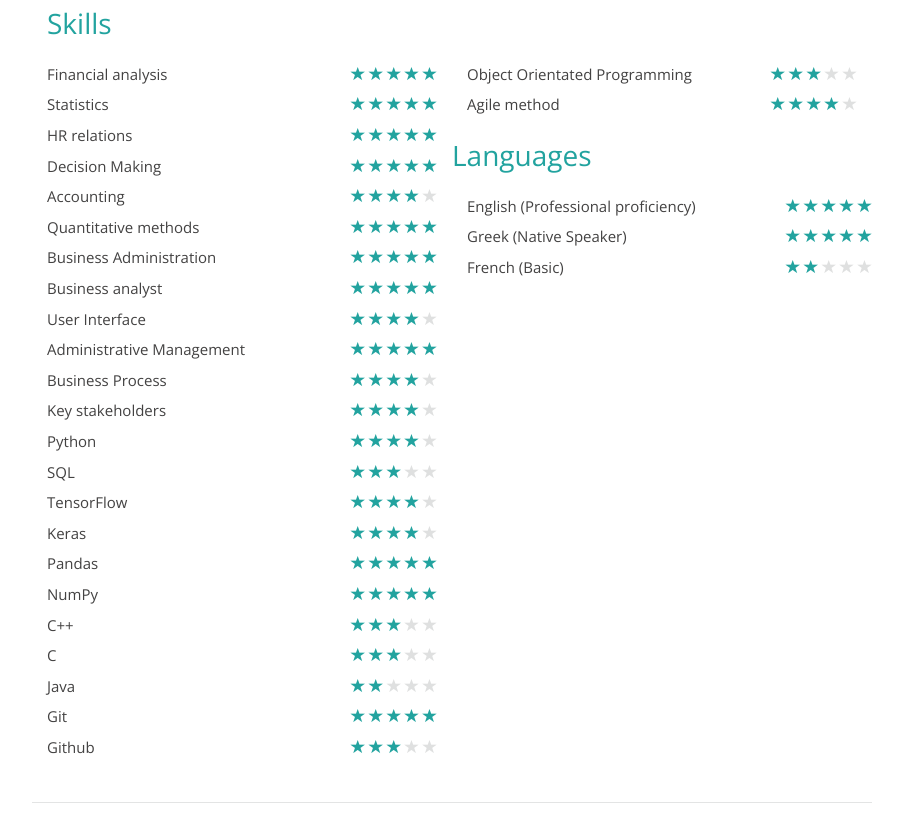
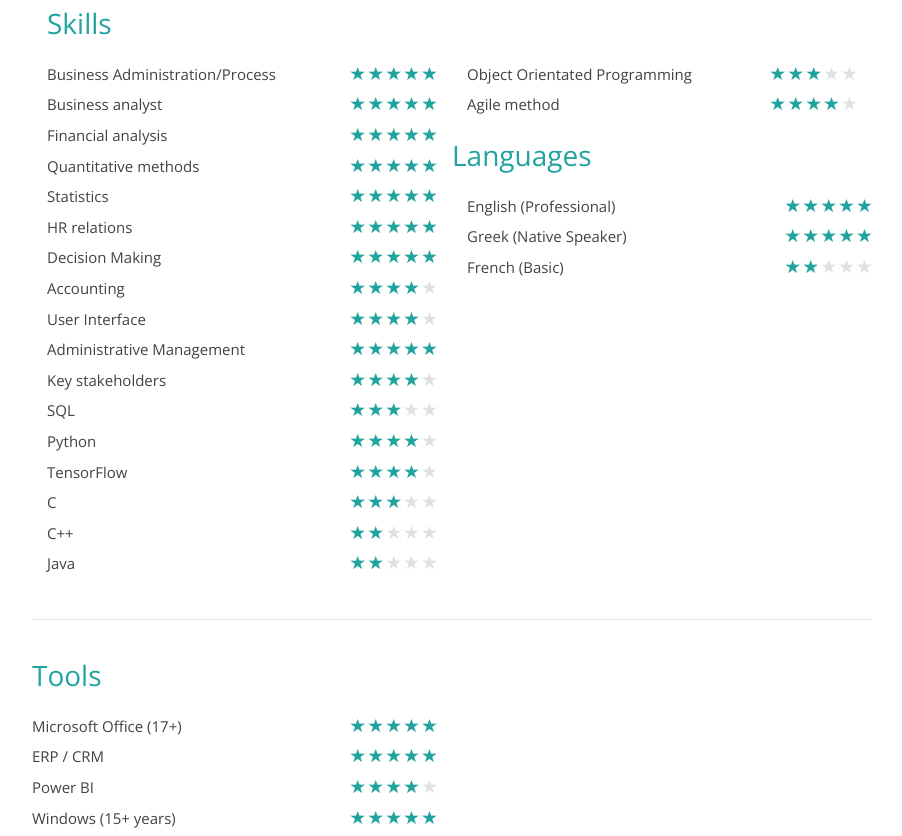
Before and after one commit to theofanisko/TheofanisKotsis.github.io, a plain HTML site: page index.html in a window 1280 px wide. Shown: the part 4220-5056 px from the top of the page, without its empty margins (188-1090 px from the left). Drawn offline with nearby package versions, Linux system fonts and the light colour scheme.

Commit message:
commit OOP

```diff
--- a/index.html
+++ b/index.html
@@ -383,9 +383,40 @@ Stock price predictions with neural networks (LSTM), using Keras and TensorFlow.
             <div class="col-md-6">
                 <ul class="no-bullets">
 
+                    <li>
+                        <span class="ability-title">Business Administration/Process</span>
+                        <span class="ability-score">
+					<span class="glyphicon glyphicon-star filled"></span>
+					<span class="glyphicon glyphicon-star filled"></span>
+					<span class="glyphicon glyphicon-star filled"></span>
+					<span class="glyphicon glyphicon-star filled"></span>
+					<span class="glyphicon glyphicon-star filled"></span>
+				</span>
+                    </li>
 
                     <li>
+                        <span class="ability-title">Business analyst</span>
+                        <span class="ability-score">
+					<span class="glyphicon glyphicon-star filled"></span>
+					<span class="glyphicon glyphicon-star filled"></span>
+					<span class="glyphicon glyphicon-star filled"></span>
+					<span class="glyphicon glyphicon-star filled"></span>
+					<span class="glyphicon glyphicon-star filled"></span>
+				</span>
+                    </li>
+                    <li>
                         <span class="ability-title">Financial analysis</span>
+                        <span class="ability-score">
+					<span class="glyphicon glyphicon-star filled"></span>
+					<span class="glyphicon glyphicon-star filled"></span>
+					<span class="glyphicon glyphicon-star filled"></span>
+					<span class="glyphicon glyphicon-star filled"></span>
+					<span class="glyphicon glyphicon-star filled"></span>
+				</span>
+                    </li>
+
+                    <li>
+                        <span class="ability-title">Quantitative methods</span>
                         <span class="ability-score">
 					<span class="glyphicon glyphicon-star filled"></span>
 					<span class="glyphicon glyphicon-star filled"></span>
@@ -441,39 +472,6 @@ Stock price predictions with neural networks (LSTM), using Keras and TensorFlow.
                     </li>
 
                     <li>
-                        <span class="ability-title">Quantitative methods</span>
-                        <span class="ability-score">
-					<span class="glyphicon glyphicon-star filled"></span>
-					<span class="glyphicon glyphicon-star filled"></span>
-					<span class="glyphicon glyphicon-star filled"></span>
-					<span class="glyphicon glyphicon-star filled"></span>
-					<span class="glyphicon glyphicon-star filled"></span>
-				</span>
-                    </li>
-
-                    <li>
-                        <span class="ability-title">Business Administration</span>
-                        <span class="ability-score">
-					<span class="glyphicon glyphicon-star filled"></span>
-					<span class="glyphicon glyphicon-star filled"></span>
-					<span class="glyphicon glyphicon-star filled"></span>
-					<span class="glyphicon glyphicon-star filled"></span>
-					<span class="glyphicon glyphicon-star filled"></span>
-				</span>
-                    </li>
-
-                    <li>
-                        <span class="ability-title">Business analyst</span>
-                        <span class="ability-score">
-					<span class="glyphicon glyphicon-star filled"></span>
-					<span class="glyphicon glyphicon-star filled"></span>
-					<span class="glyphicon glyphicon-star filled"></span>
-					<span class="glyphicon glyphicon-star filled"></span>
-					<span class="glyphicon glyphicon-star filled"></span>
-				</span>
-                    </li>
-
-                    <li>
                         <span class="ability-title">User Interface</span>
                         <span class="ability-score">
 					<span class="glyphicon glyphicon-star filled"></span>
@@ -496,19 +494,6 @@ Stock price predictions with neural networks (LSTM), using Keras and TensorFlow.
                     </li>
 
                     <li>
-                        <span class="ability-title">Business Process</span>
-                        <span class="ability-score">
-
-
-					<span class="glyphicon glyphicon-star filled"></span>
-					<span class="glyphicon glyphicon-star filled"></span>
-					<span class="glyphicon glyphicon-star filled"></span>
-					<span class="glyphicon glyphicon-star filled"></span>
-					<span class="glyphicon glyphicon-star"></span>
-				</span>
-                    </li>
-
-                    <li>
                         <span class="ability-title">Key stakeholders</span>
                         <span class="ability-score">
 					<span class="glyphicon glyphicon-star filled"></span>
@@ -519,6 +504,20 @@ Stock price predictions with neural networks (LSTM), using Keras and TensorFlow.
 				</span>
                     </li>
 
+                    <li>
+                        <span class="ability-title">SQL</span>
+                        <span class="ability-score">
+
+
+					<span class="glyphicon glyphicon-star filled"></span>
+					<span class="glyphicon glyphicon-star filled"></span>
+					<span class="glyphicon glyphicon-star filled"></span>
+					<span class="glyphicon glyphicon-star "></span>
+					<span class="glyphicon glyphicon-star "></span>
+
+
+				</span>
+                    </li>
 
                     <li>
                         <span class="ability-title">Python</span>
@@ -526,47 +525,13 @@ Stock price predictions with neural networks (LSTM), using Keras and TensorFlow.
 
 
 					<span class="glyphicon glyphicon-star filled"></span>
-
-
 					<span class="glyphicon glyphicon-star filled"></span>
-
-
 					<span class="glyphicon glyphicon-star filled"></span>
-
-
 					<span class="glyphicon glyphicon-star filled"></span>
-
-
-					<span class="glyphicon glyphicon-star"></span>
-
+					<span class="glyphicon glyphicon-star "></span>
 
 				</span>
                     </li>
-
-
-                    <li>
-                        <span class="ability-title">SQL</span>
-                        <span class="ability-score">
-
-
-					<span class="glyphicon glyphicon-star filled"></span>
-
-
-					<span class="glyphicon glyphicon-star filled"></span>
-
-
-					<span class="glyphicon glyphicon-star filled"></span>
-
-
-					<span class="glyphicon glyphicon-star "></span>
-
-
-					<span class="glyphicon glyphicon-star "></span>
-
-
-				</span>
-                    </li>
-
 
                     <li>
                         <span class="ability-title">TensorFlow</span>
@@ -574,110 +539,14 @@ Stock price predictions with neural networks (LSTM), using Keras and TensorFlow.
 
 
 					<span class="glyphicon glyphicon-star filled"></span>
-
-
 					<span class="glyphicon glyphicon-star filled"></span>
-
-
 					<span class="glyphicon glyphicon-star filled"></span>
-
-
 					<span class="glyphicon glyphicon-star filled"></span>
-
-
 					<span class="glyphicon glyphicon-star "></span>
 
 
 				</span>
                     </li>
-
-
-                    <li>
-                        <span class="ability-title"> Keras</span>
-                        <span class="ability-score">
-
-
-					<span class="glyphicon glyphicon-star filled"></span>
-
-
-					<span class="glyphicon glyphicon-star filled"></span>
-
-
-					<span class="glyphicon glyphicon-star filled"></span>
-
-
-					<span class="glyphicon glyphicon-star filled"></span>
-
-
-					<span class="glyphicon glyphicon-star "></span>
-
-
-				</span>
-                    </li>
-
-
-                    <li>
-                        <span class="ability-title">Pandas</span>
-                        <span class="ability-score">
-
-
-					<span class="glyphicon glyphicon-star filled"></span>
-					<span class="glyphicon glyphicon-star filled"></span>
-					<span class="glyphicon glyphicon-star filled"></span>
-					<span class="glyphicon glyphicon-star filled"></span>
-					<span class="glyphicon glyphicon-star filled"></span>
-
-
-				</span>
-                    </li>
-
-
-                    <li>
-                        <span class="ability-title">NumPy</span>
-                        <span class="ability-score">
-
-
-					<span class="glyphicon glyphicon-star filled"></span>
-
-
-					<span class="glyphicon glyphicon-star filled"></span>
-
-
-					<span class="glyphicon glyphicon-star filled"></span>
-
-
-					<span class="glyphicon glyphicon-star filled"></span>
-
-
-					<span class="glyphicon glyphicon-star filled"></span>
-
-
-				</span>
-                    </li>
-
-                    <li>
-                        <span class="ability-title">C++</span>
-                        <span class="ability-score">
-
-
-					<span class="glyphicon glyphicon-star filled"></span>
-
-
-					<span class="glyphicon glyphicon-star filled"></span>
-
-
-					<span class="glyphicon glyphicon-star filled"></span>
-
-
-					<span class="glyphicon glyphicon-star"></span>
-
-
-					<span class="glyphicon glyphicon-star "></span>
-
-
-				</span>
-                    </li>
-
 
                     <li>
                         <span class="ability-title">C</span>
@@ -694,9 +563,8 @@ Stock price predictions with neural networks (LSTM), using Keras and TensorFlow.
 				</span>
                     </li>
 
-
                     <li>
-                        <span class="ability-title">Java</span>
+                        <span class="ability-title">C++</span>
                         <span class="ability-score">
 
 
@@ -710,36 +578,15 @@ Stock price predictions with neural networks (LSTM), using Keras and TensorFlow.
 				</span>
                     </li>
 
-
                     <li>
-                        <span class="ability-title">Git</span>
-                        <span class="ability-score">
-					<span class="glyphicon glyphicon-star filled"></span>
-					<span class="glyphicon glyphicon-star filled"></span>
-					<span class="glyphicon glyphicon-star filled"></span>
-					<span class="glyphicon glyphicon-star filled"></span>
-					<span class="glyphicon glyphicon-star filled "></span>
-				</span>
-                    </li>
-
-
-                    <li>
-                        <span class="ability-title">Github</span>
+                        <span class="ability-title">Java</span>
                         <span class="ability-score">
 
 
 					<span class="glyphicon glyphicon-star filled"></span>
-
-
 					<span class="glyphicon glyphicon-star filled"></span>
-
-
-					<span class="glyphicon glyphicon-star filled"></span>
-
-
 					<span class="glyphicon glyphicon-star "></span>
-
-
+					<span class="glyphicon glyphicon-star"></span>
 					<span class="glyphicon glyphicon-star "></span>
 
 
@@ -815,7 +662,7 @@ Stock price predictions with neural networks (LSTM), using Keras and TensorFlow.
 
 
                         <li>
-                            <span class="ability-title">English (Professional proficiency)</span>
+                            <span class="ability-title">English (Professional)</span>
                             <span class="ability-score">
 
 
```
